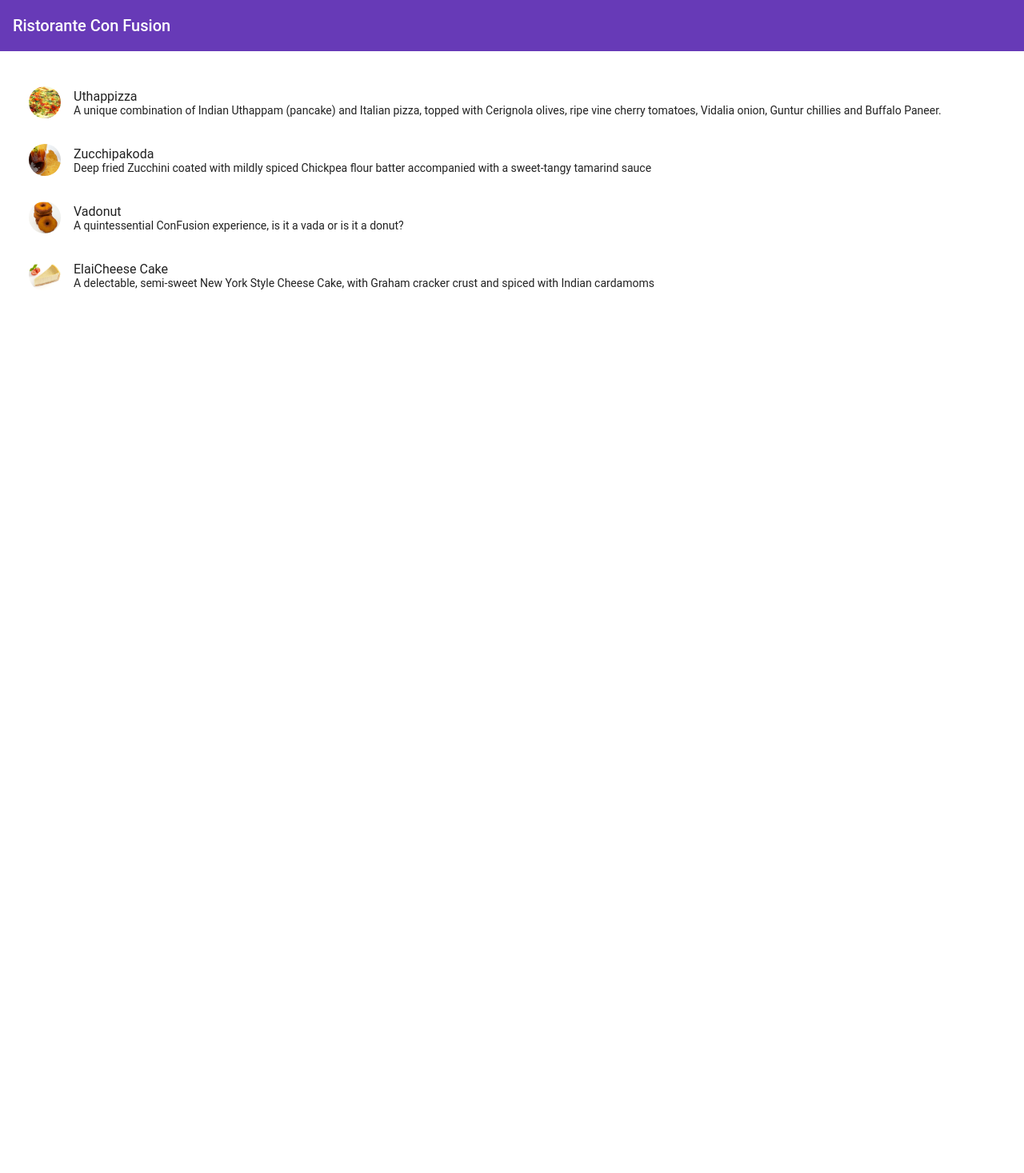
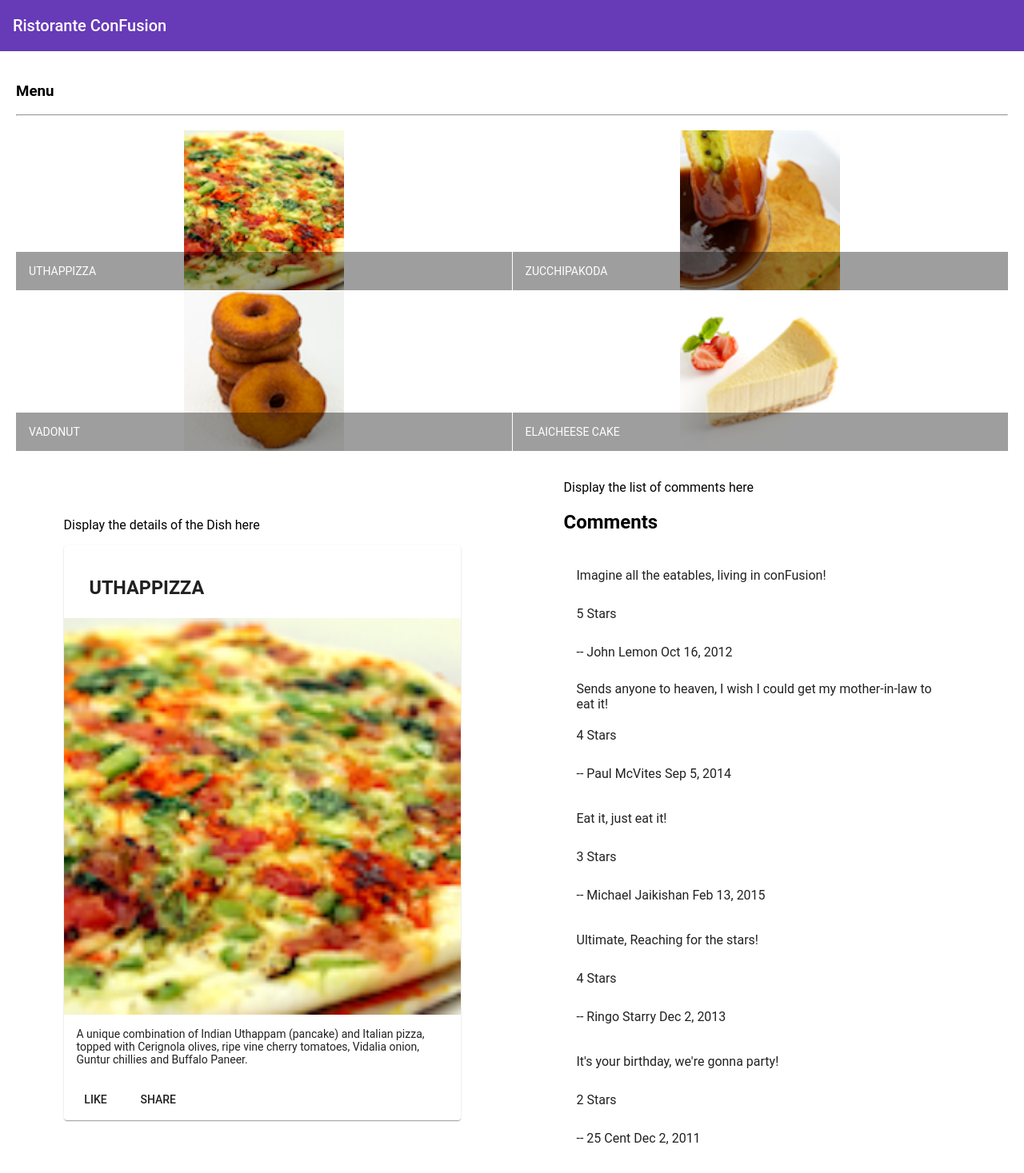
Before and after one commit to Janki97/Angular-Material-Design-, an Angular app: page / in a window 1280 px wide. Shown: the whole page at 80% size. Before the commit the page ends 800 px from the top, so only its background shows below. Built offline with nearby package versions, Linux system fonts and the light colour scheme.

Commit message:
Comments list commit

```diff
--- a/package.json
+++ b/package.json
@@ -16,7 +16,7 @@
     "@angular/common": "~10.1.0",
     "@angular/compiler": "~10.1.0",
     "@angular/core": "~10.1.0",
-    "@angular/flex-layout": "^6.0.0-beta.18",
+    "@angular/flex-layout": "^7.0.0-beta.19",
     "@angular/forms": "~10.1.0",
     "@angular/material": "^6.4.7",
     "@angular/platform-browser": "~10.1.0",
--- a/src/app/app.component.html
+++ b/src/app/app.component.html
@@ -1,2 +1,2 @@
-<mat-toolbar color="primary"> <span>Ristorante Con Fusion</span> </mat-toolbar>
+<mat-toolbar color="primary"> <span>Ristorante ConFusion</span> </mat-toolbar>
 <app-menu></app-menu>
--- /dev/null
+++ b/src/app/dishdetail/dishdetail.component.html
@@ -0,0 +1,38 @@
+
+<div class="container"
+    fxLayout="row"
+    fxLayout.sm="column"
+    fxLayout.xs="column"
+    fxLayoutAlign.gt-md="space-around center"
+    fxLayoutGap="10px"
+    fxLayoutGap.xs="0">
+
+  <div fxFlex="40">
+    <p>Display the details of the Dish here</p>
+    <mat-card   *ngIf="dish">
+      <mat-card-header>
+        <mat-card-title>
+          <h3>{{dish.name | uppercase}}</h3>
+        </mat-card-title>
+      </mat-card-header>
+      <img mat-card-image src={{dish.image}} alt={{dish.name}}>
+      <mat-card-content>
+        <p>{{dish.description}}</p>
+      </mat-card-content>
+      <mat-card-actions>
+        <button mat-button>LIKE</button>
+        <button mat-button>SHARE</button>
+      </mat-card-actions>
+    </mat-card>
+  </div>
+
+  <div fxFlex="40">
+    <p>Display the list of comments here</p>
+    <h2>Comments</h2>
+        <mat-list role="list" *ngFor="let dish of dish.comments">
+          <mat-list-item >{{dish.comment}} </mat-list-item>
+          <mat-list-item >{{dish.rating}} Stars</mat-list-item>
+          <mat-list-item >-- {{dish.author}} {{dish.date | date}}</mat-list-item>
+        </mat-list>
+  </div>
+</div>
--- /dev/null
+++ b/src/app/dishdetail/dishdetail.component.scss
@@ -0,0 +1,4 @@
+.example-card {
+ margin-top: -5px;
+
+  }
--- /dev/null
+++ b/src/app/dishdetail/dishdetail.component.ts
@@ -0,0 +1,60 @@
+import { Component, OnInit } from '@angular/core';
+
+const DISH = {
+  id: '0',
+  name: 'Uthappizza',
+  image: '/assets/images/uthappizza.png',
+  category: 'mains',
+  featured: true,
+  label: 'Hot',
+  price: '4.99',
+  // tslint:disable-next-line:max-line-length
+  description: 'A unique combination of Indian Uthappam (pancake) and Italian pizza, topped with Cerignola olives, ripe vine cherry tomatoes, Vidalia onion, Guntur chillies and Buffalo Paneer.',
+  comments: [
+       {
+           rating: 5,
+           comment: 'Imagine all the eatables, living in conFusion!',
+           author: 'John Lemon',
+           date: '2012-10-16T17:57:28.556094Z'
+       },
+       {
+           rating: 4,
+           comment: 'Sends anyone to heaven, I wish I could get my mother-in-law to eat it!',
+           author: 'Paul McVites',
+           date: '2014-09-05T17:57:28.556094Z'
+       },
+       {
+           rating: 3,
+           comment: 'Eat it, just eat it!',
+           author: 'Michael Jaikishan',
+           date: '2015-02-13T17:57:28.556094Z'
+       },
+       {
+           rating: 4,
+           comment: 'Ultimate, Reaching for the stars!',
+           author: 'Ringo Starry',
+           date: '2013-12-02T17:57:28.556094Z'
+       },
+       {
+           rating: 2,
+           comment: 'It\'s your birthday, we\'re gonna party!',
+           author: '25 Cent',
+           date: '2011-12-02T17:57:28.556094Z'
+       }
+   ]
+};
+
+@Component({
+  selector: 'app-dishdetail',
+  templateUrl: './dishdetail.component.html',
+  styleUrls: ['./dishdetail.component.scss']
+})
+export class DishdetailComponent implements OnInit {
+  dish = DISH;
+
+  constructor() { }
+
+  ngOnInit(): void {
+  }
+
+}
--- a/src/app/menu/menu.component.html
+++ b/src/app/menu/menu.component.html
@@ -2,14 +2,22 @@
      fxLayout="column"
      fxLayoutGap="10px">
 
-  <mat-list fxFlex>
-    <mat-list-item *ngFor="let dish of dishes">
-      <img matListAvatar src={{dish.image}} alt={{dish.name}}>
-      <h1 matLine> {{dish.name}} </h1>
-      <p matLine>
-        <span> {{dish.description}} </span>
-      </p>
-    </mat-list-item>
-  </mat-list>
+  <div fxFlex>
+    <div>
+      <h3>Menu</h3>
+      <hr>
+    </div>
+  </div>
 
+  <div fxFlex>
+    <mat-grid-list cols="2" rowHeight="200px">
+      <mat-grid-tile *ngFor="let dish of dishes">
+        <img height="200px" src={{dish.image}} alt={{dish.name}}>
+        <mat-grid-tile-footer>
+          <h1>{{dish.name | uppercase}}</h1>
+        </mat-grid-tile-footer>
+      </mat-grid-tile>
+    </mat-grid-list>
+  </div>
 </div>
+<app-dishdetail></app-dishdetail>
--- a/src/app/menu/menu.component.ts
+++ b/src/app/menu/menu.component.ts
@@ -1,13 +1,8 @@
 import { Component, OnInit } from '@angular/core';
 import { Dish } from 'src/shared/dish';
 
-@Component({
-  selector: 'app-menu',
-  templateUrl: './menu.component.html',
-  styleUrls: ['./menu.component.scss']
-})
-export class MenuComponent implements OnInit {
-  dishes: Dish[] = [
+
+const DISHES: Dish[] = [
   {
     id: '0',
     name: 'Uthappizza',
@@ -50,6 +45,17 @@
     description: 'A delectable, semi-sweet New York Style Cheese Cake, with Graham cracker crust and spiced with Indian cardamoms'
   }
 ];
+
+@Component({
+  selector: 'app-menu',
+  templateUrl: './menu.component.html',
+  styleUrls: ['./menu.component.scss']
+})
+
+export class MenuComponent implements OnInit {
+  dishes = DISHES;
+
+  selectedDish = DISHES[0];
   constructor() { }
 
   ngOnInit(): void {
```
Also changed, not shown: src/app/app.module.ts (+9 -2 lines), 2 other files (tests, documents, lock files or other folders). Lines whose indentation alone changed are shown as unchanged.
